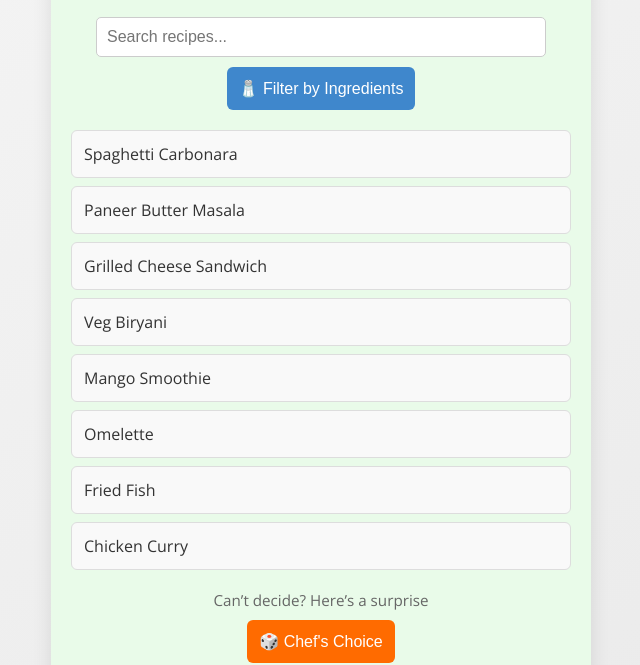
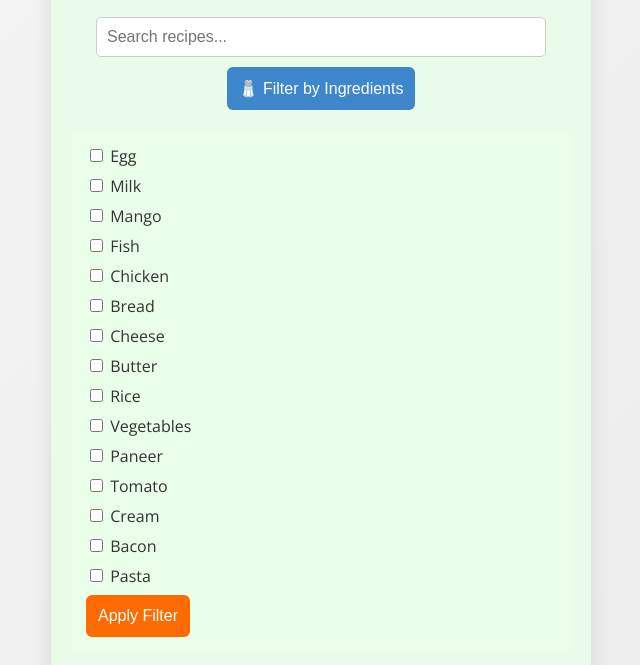
Before and after one commit to rishishpradhan16/recipe-generator, a plain HTML site: page index.html in a window 1280 px wide. Shown: the part 136-801 px from the top of the page, without its empty margins (319-959 px from the left). Drawn offline with nearby package versions, Linux system fonts and the light colour scheme.

Commit message:
Update style.css

```diff
--- a/style.css
+++ b/style.css
@@ -148,7 +148,15 @@ li {
   100% { transform: rotate(360deg); }
 }
 
-#ingredientFilter label {
-  display: block;
-  margin: 4px 0;
+#ingredientFilter {
+  display: flex;
+  flex-direction: column;
+  align-items: flex-start; /* 🔧 Key change: align left */
+  gap: 8px;
+  background: #eaffea;
+  padding: 15px;
+  border-radius: 8px;
+  margin-top: 10px;
+  width: 100%;
+  box-sizing: border-box;
 }
```
